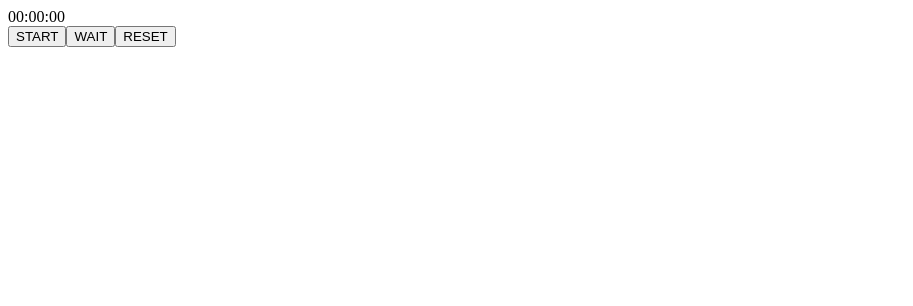
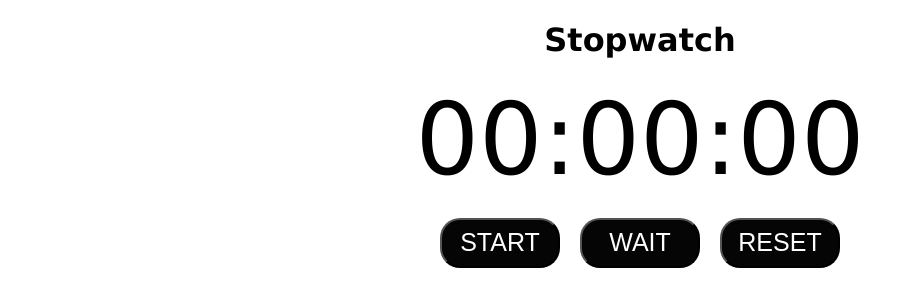
Before and after one commit to Yaroslava16/stopwatch-react, a React app: page / in a window 1280 px wide. Shown: the whole page, without its empty margins (0-913 px from the left). Built offline with nearby package versions, Linux system fonts and the light colour scheme.

Commit message:
Add styles

```diff
--- a/public/index.html
+++ b/public/index.html
@@ -24,7 +24,7 @@
       work correctly both with client-side routing and a non-root public URL.
       Learn how to configure a non-root public URL by running `npm run build`.
     -->
-    <title>React App</title>
+    <title>Stopwatch</title>
   </head>
   <body>
     <noscript>You need to enable JavaScript to run this app.</noscript>
--- a/src/components/Stopwatch.js
+++ b/src/components/Stopwatch/Stopwatch.js
@@ -1,5 +1,6 @@
 import React, { Component } from "react";
-import StopwatchDisplay from "./StopwatchDisplay";
+import StopwatchDisplay from "../StopwatchDisplay/StopwatchDisplay";
+import styles from "../Stopwatch/Stopwatch.module.css";
 // import { Observable } from "rxjs";
 
 class Stopwatch extends Component {
@@ -63,20 +64,29 @@ class Stopwatch extends Component {
 
   render() {
     return (
-      <div className={"stopwatch"}>
+      <div className={styles.Conteiner}>
+        <h1>Stopwatch</h1>
         <StopwatchDisplay
           useRef="display"
           {...this.state}
           formatTime={this.formatTime}
         />
         {this.state.running === false && (
-          <button onClick={this.start}>START</button>
+          <button className={styles.Btn} onClick={this.start}>
+            START
+          </button>
         )}
         {this.state.running === true && (
-          <button onClick={this.stop}>STOP</button>
+          <button className={styles.Btn} onClick={this.stop}>
+            STOP
+          </button>
         )}
-        <button onClick={this.wait}>WAIT</button>
-        <button onClick={this.reset}>RESET</button>
+        <button className={styles.Btn} onClick={this.wait}>
+          WAIT
+        </button>
+        <button className={styles.Btn} onClick={this.reset}>
+          RESET
+        </button>
       </div>
     );
   }
--- /dev/null
+++ b/src/components/Stopwatch/Stopwatch.module.css
@@ -0,0 +1,33 @@
+.Conteiner {
+  font-family: Verdana, Geneva, Tahoma, sans-serif;
+  text-align: center;
+}
+
+.Btn {
+  font-size: 25px;
+  width: 120px;
+  height: 50px;
+  border-radius: 20px;
+  background-color: rgb(7, 7, 7);
+  color: #fff;
+  box-shadow: 0 0 40px 40px #050505 inset, 0 0 0 0 #090a0a;
+  transition: all 150ms ease-in-out;
+}
+
+.Btn:hover {
+  background-color: #fff;
+  color: black;
+  box-shadow: 0 0 10px 0 #060707 inset, 0 0 10px 4px #060708;
+}
+
+.Btn:not(:last-child) {
+  margin-right: 20px;
+}
+
+.third {
+  border-color: #3498db;
+  color: #fff;
+  box-shadow: 0 0 40px 40px #3498db inset, 0 0 0 0 #3498db;
+  -webkit-transition: all 150ms ease-in-out;
+  transition: all 150ms ease-in-out;
+}
--- a/src/components/StopwatchDisplay.js
+++ b/src/components/StopwatchDisplay/StopwatchDisplay.js
@@ -1,11 +1,12 @@
 import { Component } from "react";
+import styles from "../StopwatchDisplay/StopwatchDisplay.module.css";
 
 class StopwatchDisplay extends Component {
   render() {
     const { formatTime, currentTimeSec, currentTimeMin, currentTimeHours } =
       this.props;
     return (
-      <div className={"stopwatch__display"}>
+      <div className={styles.Conteiner}>
         <span>
           {formatTime(currentTimeHours)}:{formatTime(currentTimeMin)}:
           {formatTime(currentTimeSec)}
--- /dev/null
+++ b/src/components/StopwatchDisplay/StopwatchDisplay.module.css
@@ -0,0 +1,5 @@
+.Conteiner {
+  font-size: 100px;
+  font-family: Verdana, Geneva, Tahoma, sans-serif;
+  margin-bottom: 20px;
+}
--- a/src/index.js
+++ b/src/index.js
@@ -1,11 +1,13 @@
 import React from "react";
 import ReactDOM from "react-dom";
 
-import Stopwatch from "./components/Stopwatch";
+import Stopwatch from "./components/Stopwatch/Stopwatch";
+// import App from "./components/App";
 
 ReactDOM.render(
   <React.StrictMode>
     <Stopwatch />
+    {/* <App /> */}
   </React.StrictMode>,
   document.getElementById("root")
 );
```
Also changed, not shown: src/components/App.js (added, +16 -0 lines), src/components/Btns.js (added, +18 -0 lines), src/components/Display.js (added, +35 -0 lines), public/favicon.ico.
